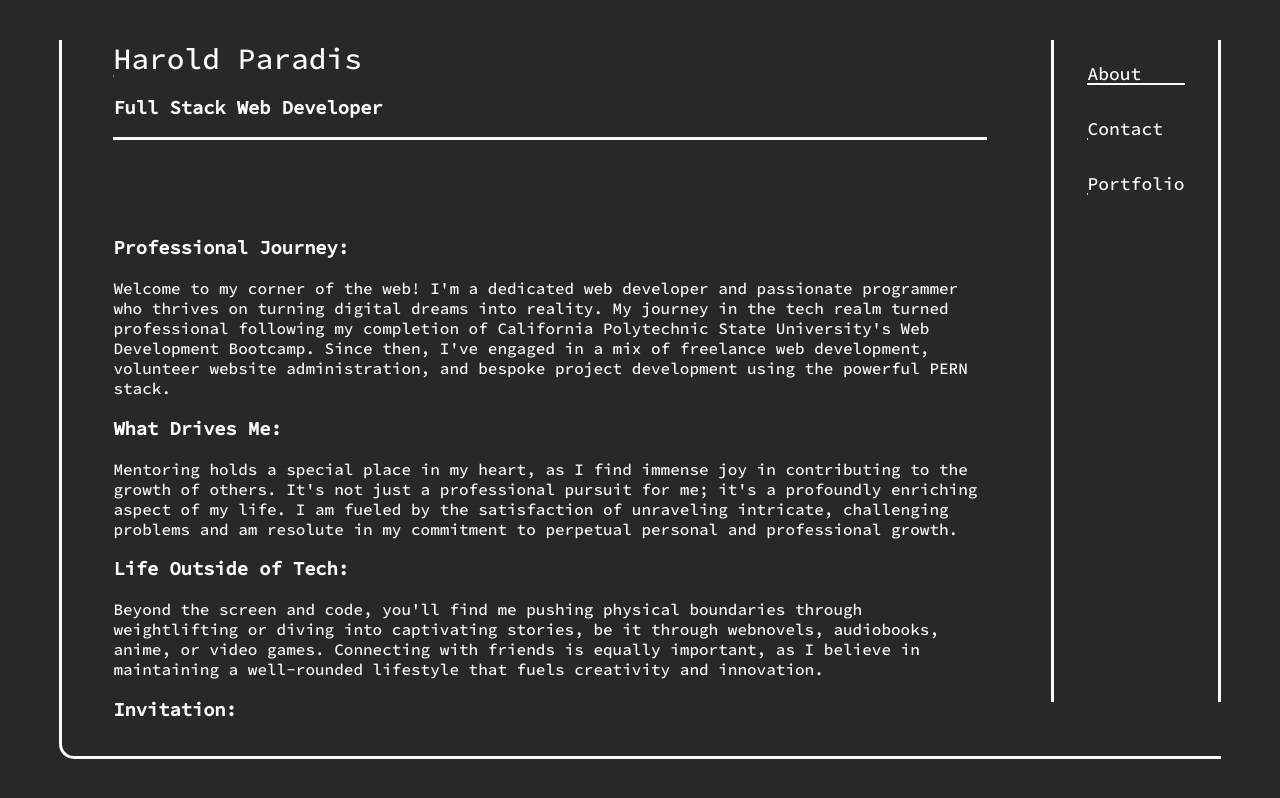
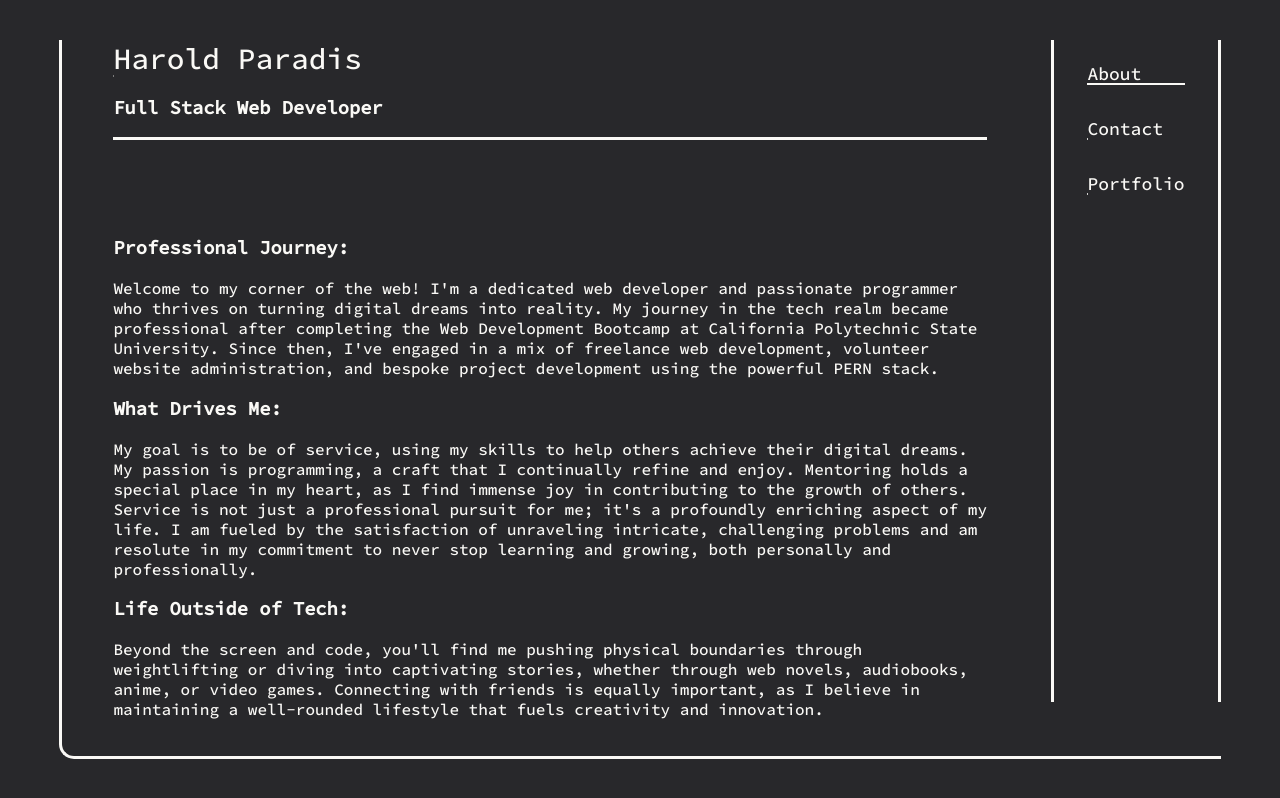
Before and after one commit to HalParadis/Portfolio, a React (Create React App) app: page /about in a window 1280 px wide. Built offline with nearby package versions, Linux system fonts and the light colour scheme.

Commit message:
minor content updates

```diff
--- a/public/index.html
+++ b/public/index.html
@@ -3,7 +3,7 @@
   <head>
     <meta charset="UTF-8">
     <meta name="viewport" content="width=device-width, initial-scale=1.0">
-    <title>Hal Paradis</title>
+    <title>Harold Paradis - Full Stack Web Developer</title>
     <link rel="stylesheet" href="/style.css">
     <link rel="icon" type="image/png" sizes="32x32" href="/favicon/favicon-32x32.png">
     <link rel="icon" type="image/png" sizes="16x16" href="/favicon/favicon-16x16.png">
--- a/src/App.js
+++ b/src/App.js
@@ -64,7 +64,7 @@ const App = () => {
                 Let's turn ideas into reality – explore my work and let's connect.
               </p> */}
               <TextLine text={"I'm Harold Paradis, a web developer with a passion for creating seamless digital experiences."}/>
-              <TextLine text={"Specializing in Website Building Platforms, Javascript, CSS, HTML, PostgreSQL and React, I work to blend functionality with aesthetics."}/>
+              <TextLine text={"Specializing in various website building platforms, along with JavaScript, CSS, HTML, PostgreSQL, and React, I blend functionality with aesthetics to create outstanding web experiences."}/>
               <TextLine text={"Beyond coding, I find fulfillment in mentoring and a balanced lifestyle of weightlifting, literature, and shared moments with friends."}/>
               <TextLine text={"Let's turn ideas into reality – explore my work and let's connect."}/>
             </div>
--- a/src/components/About.js
+++ b/src/components/About.js
@@ -5,19 +5,19 @@ const About = () => {
     <div>
       <h3>Professional Journey:</h3>
       <p>
-        Welcome to my corner of the web! I'm a dedicated web developer and passionate programmer who thrives on turning digital dreams into reality. My journey in the tech realm turned professional following my completion of California Polytechnic State University's Web Development Bootcamp. Since then, I've engaged in a mix of freelance web development, volunteer website administration, and bespoke project development using the powerful PERN stack.
+        Welcome to my corner of the web! I'm a dedicated web developer and passionate programmer who thrives on turning digital dreams into reality. My journey in the tech realm became professional after completing the Web Development Bootcamp at California Polytechnic State University. Since then, I've engaged in a mix of freelance web development, volunteer website administration, and bespoke project development using the powerful PERN stack.
       </p>
       <h3>What Drives Me:</h3>
       <p>
-        Mentoring holds a special place in my heart, as I find immense joy in contributing to the growth of others. It's not just a professional pursuit for me; it's a profoundly enriching aspect of my life. I am fueled by the satisfaction of unraveling intricate, challenging problems and am resolute in my commitment to perpetual personal and professional growth.
+        My goal is to be of service, using my skills to help others achieve their digital dreams. My passion is programming, a craft that I continually refine and enjoy. Mentoring holds a special place in my heart, as I find immense joy in contributing to the growth of others. Service is not just a professional pursuit for me; it's a profoundly enriching aspect of my life. I am fueled by the satisfaction of unraveling intricate, challenging problems and am resolute in my commitment to never stop learning and growing, both personally and professionally.
       </p>
       <h3>Life Outside of Tech:</h3>
       <p>
-        Beyond the screen and code, you'll find me pushing physical boundaries through weightlifting or diving into captivating stories, be it through webnovels, audiobooks, anime, or video games. Connecting with friends is equally important, as I believe in maintaining a well-rounded lifestyle that fuels creativity and innovation.
+        Beyond the screen and code, you'll find me pushing physical boundaries through weightlifting or diving into captivating stories, whether through web novels, audiobooks, anime, or video games. Connecting with friends is equally important, as I believe in maintaining a well-rounded lifestyle that fuels creativity and innovation.
       </p>
-      <h3>Invitation:</h3>
+      <h3>Building Your Vision:</h3>
       <p>
-        Join me on this digital journey, where creativity meets functionality, and let's build something extraordinary together. Whether it's enhancing your online presence, solving coding puzzles, or sharing the latest book or anime recommendations, I'm here to make the virtual world a more exciting and dynamic place. Let's create, innovate, and grow together!
+        Join me on this digital journey, where creativity meets functionality. Let's build something extraordinary together. Whether it's enhancing your online presence, solving interesting coding puzzles, or sharing the latest book or anime recommendations, I'm here to make the virtual world a more exciting and dynamic place. Let's create, innovate, and grow together!
       </p>
     </div>
   )
```
